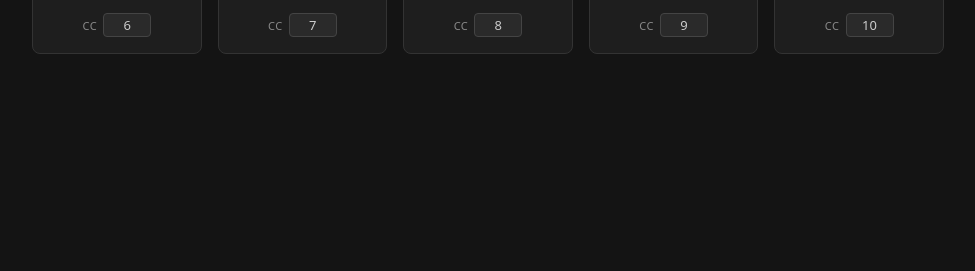
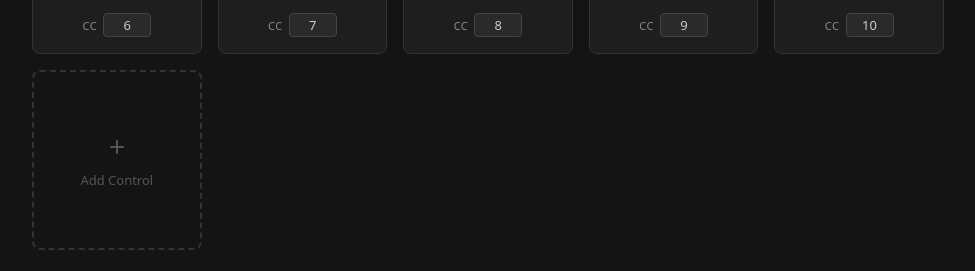
Before and after one commit to 1001harps/mididash, a React (Vite) app: page / in a window 1280 px wide. Shown: the part 594-865 px from the top of the page, without its empty margins (152-1127 px from the left). Before the commit the page ends 800 px from the top, so only its background shows below. Built offline with nearby package versions, Linux system fonts and the light colour scheme.

Commit message:
Add functionality to dynamically add and remove knobs in the control panel

```diff
--- a/src/App.css
+++ b/src/App.css
@@ -169,6 +169,32 @@
   gap: 16px;
 }
 
+/* Add control button */
+.add-control-btn {
+  display: flex;
+  flex-direction: column;
+  align-items: center;
+  justify-content: center;
+  gap: 8px;
+  padding: 16px 12px;
+  background: transparent;
+  border: 2px dashed #333;
+  border-radius: 8px;
+  color: #555;
+  font-size: 13px;
+  font-family: inherit;
+  cursor: pointer;
+  transition:
+    border-color 0.15s,
+    color 0.15s;
+  min-height: 180px;
+}
+
+.add-control-btn:hover {
+  border-color: #555;
+  color: #999;
+}
+
 /* Paste import modal */
 .paste-textarea {
   width: 100%;
--- a/src/App.tsx
+++ b/src/App.tsx
@@ -72,6 +72,31 @@ function App() {
   const updateKnob = useCallback((id: number, patch: Partial<KnobConfig>) => {
     setKnobs((prev) => {
       const next = prev.map((k) => (k.id === id ? { ...k, ...patch } : k));
+      localStorage.setItem(STORAGE_KEY_KNOBS, JSON.stringify(next));
+      return next;
+    });
+  }, []);
+
+  const addKnob = useCallback(() => {
+    setKnobs((prev) => {
+      const maxId = prev.reduce((m, k) => Math.max(m, k.id), 0);
+      const next = [
+        ...prev,
+        {
+          id: maxId + 1,
+          label: `Knob ${prev.length + 1}`,
+          ccNumber: prev.length + 1,
+          value: 0,
+        },
+      ];
+      localStorage.setItem(STORAGE_KEY_KNOBS, JSON.stringify(next));
+      return next;
+    });
+  }, []);
+
+  const removeKnob = useCallback((id: number) => {
+    setKnobs((prev) => {
+      const next = prev.filter((k) => k.id !== id);
       localStorage.setItem(STORAGE_KEY_KNOBS, JSON.stringify(next));
       return next;
     });
@@ -317,8 +342,28 @@ function App() {
             onLabelChange={(label) => updateKnob(knob.id, { label })}
             onCCChange={(ccNumber) => updateKnob(knob.id, { ccNumber })}
             onValueChange={(value) => handleValueChange(knob, value)}
+            onRemove={() => removeKnob(knob.id)}
           />
         ))}
+        <button
+          className="add-control-btn"
+          onClick={addKnob}
+          title="Add control"
+        >
+          <svg
+            width="32"
+            height="32"
+            viewBox="0 0 32 32"
+            fill="none"
+            stroke="currentColor"
+            strokeWidth="2"
+            strokeLinecap="round"
+          >
+            <line x1="16" y1="10" x2="16" y2="22" />
+            <line x1="10" y1="16" x2="22" y2="16" />
+          </svg>
+          <span>Add Control</span>
+        </button>
       </main>
 
       {pasteOpen && (
--- a/src/components/KnobControl.css
+++ b/src/components/KnobControl.css
@@ -1,4 +1,5 @@
 .knob-control {
+  position: relative;
   display: flex;
   flex-direction: column;
   align-items: center;
@@ -7,6 +8,37 @@
   background: #1e1e1e;
   border-radius: 8px;
   border: 1px solid #333;
+}
+
+.knob-remove-btn {
+  position: absolute;
+  top: 4px;
+  right: 4px;
+  width: 20px;
+  height: 20px;
+  padding: 0;
+  background: transparent;
+  border: none;
+  border-radius: 4px;
+  color: #666;
+  font-size: 16px;
+  line-height: 1;
+  cursor: pointer;
+  display: flex;
+  align-items: center;
+  justify-content: center;
+  opacity: 0;
+  transition:
+    opacity 0.15s,
+    color 0.15s;
+}
+
+.knob-control:hover .knob-remove-btn {
+  opacity: 1;
+}
+
+.knob-remove-btn:hover {
+  color: #e57373;
 }
 
 .knob-label {
--- a/src/components/KnobControl.tsx
+++ b/src/components/KnobControl.tsx
@@ -9,6 +9,7 @@ export interface KnobControlProps {
   onLabelChange: (label: string) => void;
   onCCChange: (cc: number) => void;
   onValueChange: (value: number) => void;
+  onRemove?: () => void;
 }
 
 export const KnobControl: FC<KnobControlProps> = ({
@@ -18,11 +19,21 @@ export const KnobControl: FC<KnobControlProps> = ({
   onLabelChange,
   onCCChange,
   onValueChange,
+  onRemove,
 }) => {
   const midiValue = Math.round(value * 127);
 
   return (
     <div className="knob-control">
+      {onRemove && (
+        <button
+          className="knob-remove-btn"
+          onClick={onRemove}
+          title="Remove control"
+        >
+          ×
+        </button>
+      )}
       <input
         className="knob-label"
         type="text"
```
